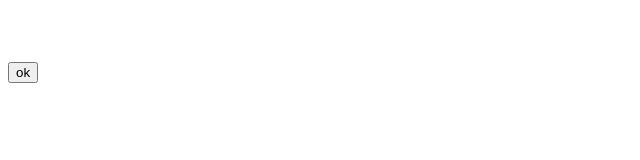
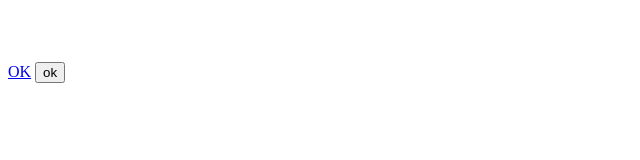
Before and after one commit to maulika/Asweqw, a plain HTML site: page data/index.html in a window 1280 px wide. Shown: the whole page, without its empty margins (0-640 px from the left). Drawn offline with Linux system fonts and the light colour scheme.

Commit message:
Update index.html

```diff
--- a/data/index.html
+++ b/data/index.html
@@ -12,6 +12,7 @@ window.open('dinner.pdf', '_blank', 'location=no');
 
 <body>
 <!--<iframe src="fornetto.pdf" width="50%" height="50%"></iframe> --><br/> <br/> <br/>
+<a href="#" onclick="window.open('dinner.pdf', '_blank', 'location=no');">OK</a>
 <input type="button" value="ok" onclick="ok();" />
 </body>
 </html>
```
